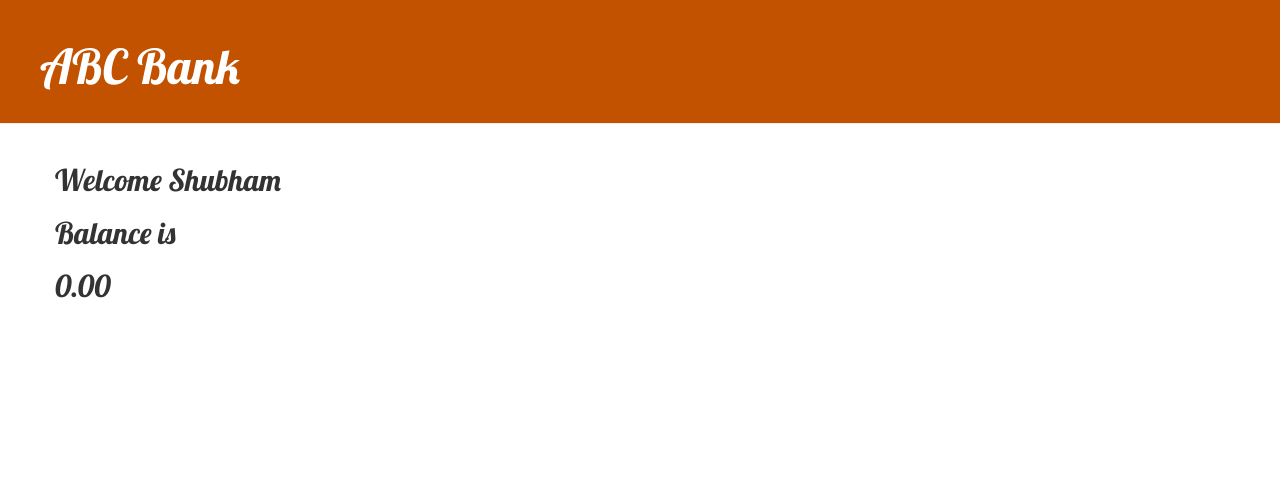
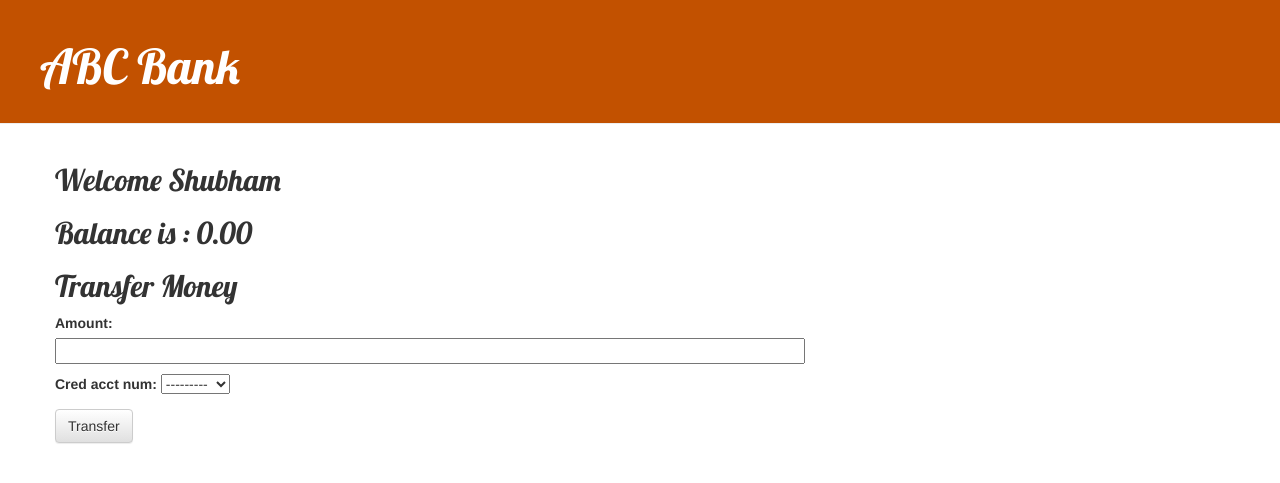
Before and after one commit to shubhamthakar/Banking-system, a Django app: page /1/ in a window 1280 px wide. Shown: the top 483 px of the page. Run offline with Django 3.2, Linux system fonts and the light colour scheme; data comes from the database, SQL or seed files in the repository; both versions use the stored data as it was after the commit; some libraries are stand-ins or nearby versions.

Commit message:
Transfer money functionality
Added functionality to transfer money to another account after checking whether acc no, amt, is acceptable, if not relevent messages displayed.

```diff
--- a/bank/forms.py
+++ b/bank/forms.py
@@ -1,8 +1,14 @@
 from django import forms
-from .models import account
+from .models import account, trans_info
 
 class LoginForm(forms.ModelForm):
 
     class Meta:
         model = account
         fields = ('acct_no', 'pin')
+
+class TransactionForm(forms.ModelForm):
+
+    class Meta:
+        model = trans_info
+        fields = ('amount', 'cred_acct_num')
--- a/bank/templates/bank/acct_details.html
+++ b/bank/templates/bank/acct_details.html
@@ -2,6 +2,13 @@
 
 {% block content %}
     <h2>Welcome {{acct.customer}}</h2>
-    <h2>Balance is</h2>
-    <h2>{{acct.balance}}</h2>
+    <h2>Balance is : {{acct.balance}}</h2>
+    <h2>Transfer Money</h2>
+    <form method="POST" class="post-form">{% csrf_token %}
+        {{ transForm.as_p }}    <!--render form as paragrah. Will wrap the form in <p> tags-->
+        <button type="submit" class="btn btn-default">Transfer</button>
+    </form>
+    {% for msg in messages %}
+    <p style = color:red >{{msg}}</p>
+    {% endfor %}
 {% endblock %}
--- a/bank/views.py
+++ b/bank/views.py
@@ -1,7 +1,7 @@
 from django.shortcuts import render, get_object_or_404
-from .models import account
+from .models import account, trans_info
 from django.utils import timezone
-from .forms import LoginForm
+from .forms import LoginForm, TransactionForm
 from django.shortcuts import redirect
 from django.contrib.auth import authenticate, login
 from django.contrib import messages
@@ -14,7 +14,6 @@
         acct_no = request.POST.get('acct_no')
         pin = request.POST.get('pin')
         user = account.objects.filter(acct_no=acct_no, pin=pin).first()
-        print(user)
         if user is not None:
             return redirect('acct_details', acct_no=acct_no)
         else:
@@ -24,5 +23,29 @@
     return render(request, 'bank/login_page.html', {'form':form})
 
 def acct_details(request, acct_no):
+    if request.method == 'POST':
+        amount  = int(request.POST.get('amount'))
+        cred_acct_num = request.POST.get('cred_acct_num')
+        cred_acct = account.objects.filter(acct_no=cred_acct_num).first()
+        deb_acct = account.objects.get(acct_no=acct_no)
+        if cred_acct is not None:
+            if cred_acct.acct_no == deb_acct.acct_no:
+                messages.info(request, '* Invalid account number')
+            elif amount < 0:
+                messages.info(request, '* Invalid ammount')
+            elif deb_acct.balance >= amount:
+                deb_acct.balance = deb_acct.balance - amount
+                cred_acct.balance = cred_acct.balance + amount
+                deb_acct.save()
+                cred_acct.save()
+
+            else:
+                messages.info(request, '* Insufficient Balance!')
+        else:
+            messages.info(request, '* Account does not exist')
+
+        return redirect('acct_details', acct_no=deb_acct.acct_no)
+
+    form = TransactionForm()
     acct = account.objects.get(acct_no=acct_no)
-    return render(request, 'bank/acct_details.html', {'acct':acct})
+    return render(request, 'bank/acct_details.html', {'acct':acct, 'transForm':form})
```
Also changed, not shown: db.sqlite3.
